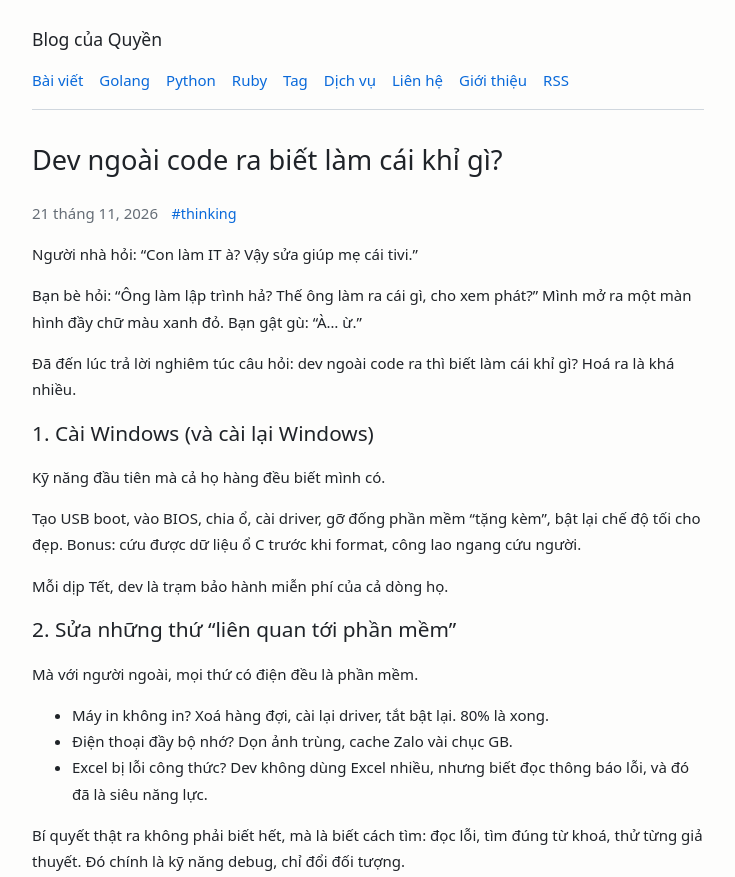
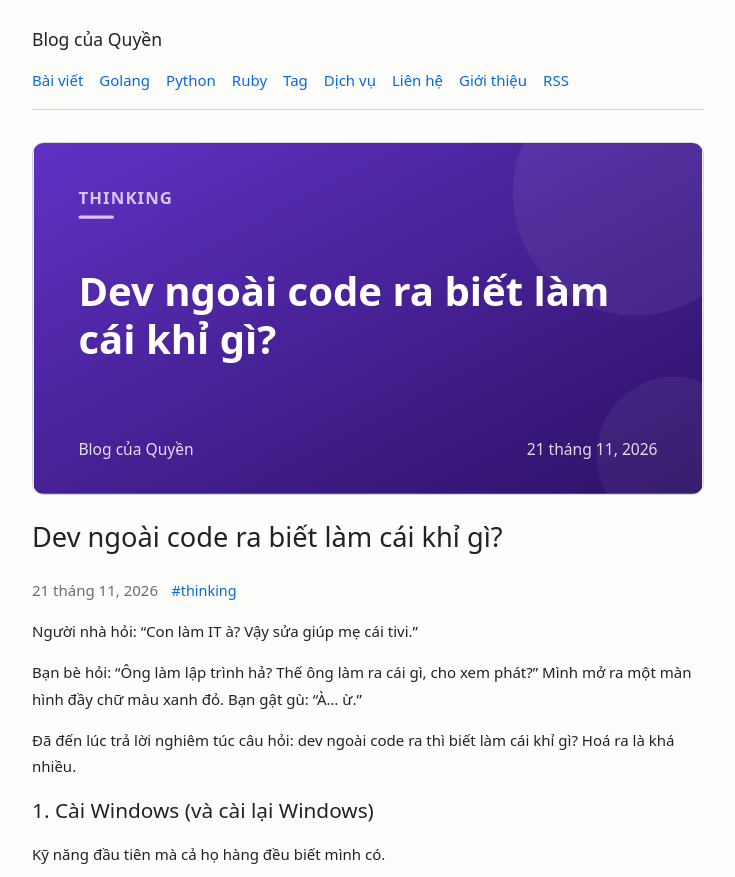
Before and after one commit to quyencv-creator/quyencv-creator.github.io, an Astro site: page /blog/dev-ngoai-code-ra-biet-lam-gi in a window 1280 px wide. Shown: the top 877 px of the page, without its empty margins (272-1007 px from the left). Built offline with nearby package versions, Linux system fonts and the light colour scheme; Astro itself is replaced by a stand-in of ours.

Commit message:
Add auto-generated SVG cover images for posts

```diff
--- /dev/null
+++ b/src/components/Cover.astro
@@ -0,0 +1,46 @@
+---
+import { SITE_TITLE } from '../consts';
+import { COVER_W, COVER_H, coverTheme, wrapTitle, titleFontSize } from '../cover';
+import { formatDate, url } from '../utils';
+
+interface Props {
+  title: string;
+  tags: string[];
+  pubDate: Date;
+  cover?: string;
+  class?: string;
+}
+const { title, tags, pubDate, cover, class: className } = Astro.props;
+const src = cover && (cover.startsWith('/') ? url(cover) : cover);
+
+const theme = coverTheme(tags);
+const lines = wrapTitle(title);
+const size = titleFontSize(lines.length);
+const lineH = size * 1.2;
+const titleY = COVER_H / 2 - ((lines.length - 1) * lineH + size) / 2 + size * 0.8;
+const gid = `g-${Math.random().toString(36).slice(2, 8)}`;
+---
+{src ? (
+  <img class:list={['cover', className]} src={src} alt="" width={COVER_W} height={COVER_H} loading="lazy" decoding="async" />
+) : (
+  <svg class:list={['cover', className]} viewBox={`0 0 ${COVER_W} ${COVER_H}`} role="img" aria-label={title} xmlns="http://www.w3.org/2000/svg">
+    <defs>
+      <linearGradient id={gid} x1="0" y1="0" x2="1" y2="1">
+        <stop offset="0" stop-color={theme.from} />
+        <stop offset="1" stop-color={theme.to} />
+      </linearGradient>
+    </defs>
+    <rect width={COVER_W} height={COVER_H} fill={`url(#${gid})`} />
+    <circle cx="1080" cy="90" r="220" fill="#fff" opacity=".06" />
+    <circle cx="1150" cy="560" r="140" fill="#fff" opacity=".05" />
+    <g font-family="'Be Vietnam Pro', system-ui, -apple-system, 'Segoe UI', Roboto, sans-serif" fill="#fff">
+      <text x="80" y="110" font-size="30" font-weight="700" fill={theme.accent} letter-spacing="2">{theme.label.toUpperCase()}</text>
+      <text x="80" y={titleY} font-size={size} font-weight="700">
+        {lines.map((l, i) => <tspan x="80" dy={i === 0 ? 0 : lineH}>{l}</tspan>)}
+      </text>
+      <text x="80" y="560" font-size="28" opacity=".85">{SITE_TITLE}</text>
+      <text x="1120" y="560" font-size="28" opacity=".85" text-anchor="end">{formatDate(pubDate)}</text>
+    </g>
+    <rect x="80" y="130" width="64" height="6" rx="3" fill={theme.accent} />
+  </svg>
+)}
--- a/src/content.config.ts
+++ b/src/content.config.ts
@@ -10,6 +10,9 @@ const blog = defineCollection({
     updatedDate: z.coerce.date().optional(),
     tags: z.array(z.string()).default([]),
     draft: z.boolean().default(false),
+    // Ảnh bìa tuỳ chọn: đường dẫn trong public/ (vd "/covers/abc.png") hoặc URL đầy đủ.
+    // Để trống thì dùng ảnh SVG tự tạo từ title + tags.
+    cover: z.string().optional(),
   }),
 });
 
--- /dev/null
+++ b/src/cover.ts
@@ -0,0 +1,40 @@
+// Thiết kế ảnh bìa dùng chung cho Cover.astro (SVG) và ảnh chia sẻ /og/<id>.png.
+export const COVER_W = 1200;
+export const COVER_H = 630;
+
+type Theme = { from: string; to: string; accent: string; label: string };
+
+// Nền tối, chữ trắng: tương phản tốt bất kể trang đang ở light hay dark mode.
+const THEMES: Record<string, Theme> = {
+  golang: { from: '#006d82', to: '#003a47', accent: '#7fe3f5', label: 'Golang' },
+  python: { from: '#2f5f8f', to: '#16304d', accent: '#ffd43b', label: 'Python' },
+  ruby: { from: '#9b1c23', to: '#4a0b10', accent: '#ffb3b8', label: 'Ruby' },
+  thinking: { from: '#6131c4', to: '#2c1166', accent: '#d6c4ff', label: 'Thinking' },
+};
+const DEFAULT_THEME: Theme = { from: '#334155', to: '#0f172a', accent: '#93c5fd', label: 'Blog' };
+
+export const coverTheme = (tags: string[]): Theme => {
+  const tag = tags[0];
+  return THEMES[tag] ?? { ...DEFAULT_THEME, label: tag ? `#${tag}` : DEFAULT_THEME.label };
+};
+
+// Tách tiêu đề thành nhiều dòng theo số ký tự ước lượng; cắt bằng "…" nếu quá dài.
+export function wrapTitle(title: string, maxChars = 26, maxLines = 4): string[] {
+  const lines: string[] = [];
+  let line = '';
+  for (const word of title.split(/\s+/)) {
+    const next = line ? `${line} ${word}` : word;
+    if (next.length > maxChars && line) {
+      lines.push(line);
+      line = word;
+    } else line = next;
+  }
+  if (line) lines.push(line);
+  if (lines.length > maxLines) {
+    lines.length = maxLines;
+    lines[maxLines - 1] = lines[maxLines - 1].replace(/\s*\S*$/, '') + '…';
+  }
+  return lines;
+}
+
+export const titleFontSize = (lines: number) => (lines <= 2 ? 72 : lines === 3 ? 62 : 54);
--- a/src/pages/blog/[...id].astro
+++ b/src/pages/blog/[...id].astro
@@ -1,6 +1,7 @@
 ---
 import { render } from 'astro:content';
 import Base from '../../layouts/Base.astro';
+import Cover from '../../components/Cover.astro';
 import { getPosts, formatDate, url } from '../../utils';
 
 export async function getStaticPaths() {
@@ -9,10 +10,11 @@ export async function getStaticPaths() {
 }
 const { post } = Astro.props;
 const { Content } = await render(post);
-const { title, description, pubDate, updatedDate, tags } = post.data;
+const { title, description, pubDate, updatedDate, tags, cover } = post.data;
 ---
 <Base title={title} description={description}>
   <article>
+    <Cover class="cover-hero" title={title} tags={tags} pubDate={pubDate} cover={cover} />
     <h1>{title}</h1>
     <p class="meta">
       {formatDate(pubDate)}{updatedDate && ` · cập nhật ${formatDate(updatedDate)}`}
--- a/src/styles/global.css
+++ b/src/styles/global.css
@@ -101,3 +101,13 @@ main > section + section { margin-top: 3rem; }
 .cta-box h2 { margin: 0 0 .4rem; }
 .cta-box p { margin: 0; color: var(--muted); }
 .cta-box .actions { margin: 1.1rem 0 0; }
+
+/* cover */
+.cover { display: block; width: 100%; height: auto; aspect-ratio: 1200 / 630; object-fit: cover; }
+.cover-hero { border-radius: 12px; margin: 0 0 1.5rem; border: 1px solid var(--border); }
+.featured, .post-card { overflow: hidden; }
+.featured { padding: 0; }
+.featured-body { padding: 1.25rem 1.5rem 1.5rem; }
+.post-card { padding: 0; }
+.post-card-body { padding: 1rem 1.25rem 1.1rem; }
+.featured .cover, .post-card .cover { border-bottom: 1px solid var(--border); }
```
Also changed, not shown: src/pages/index.astro (+7 -0 lines).
